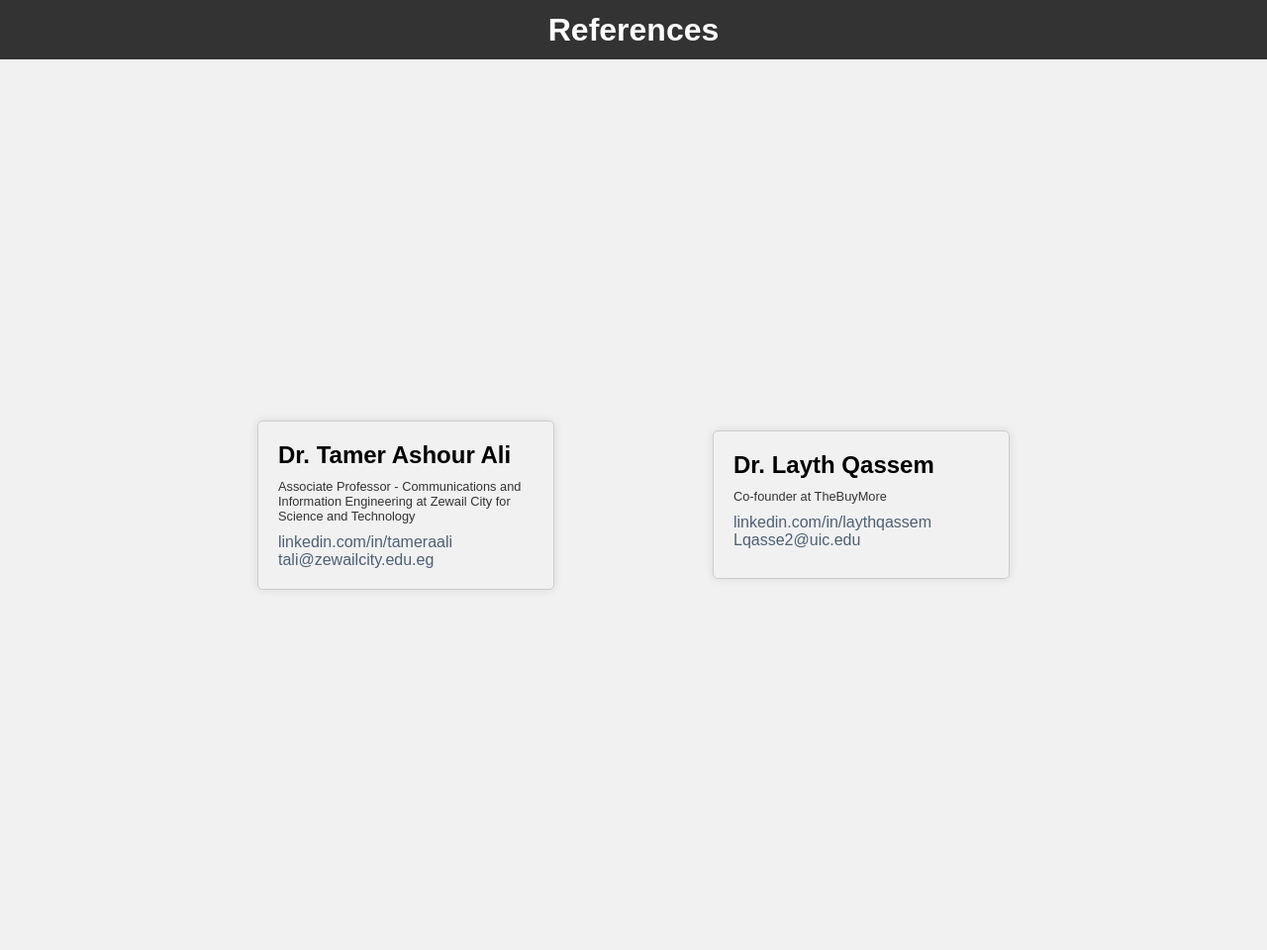
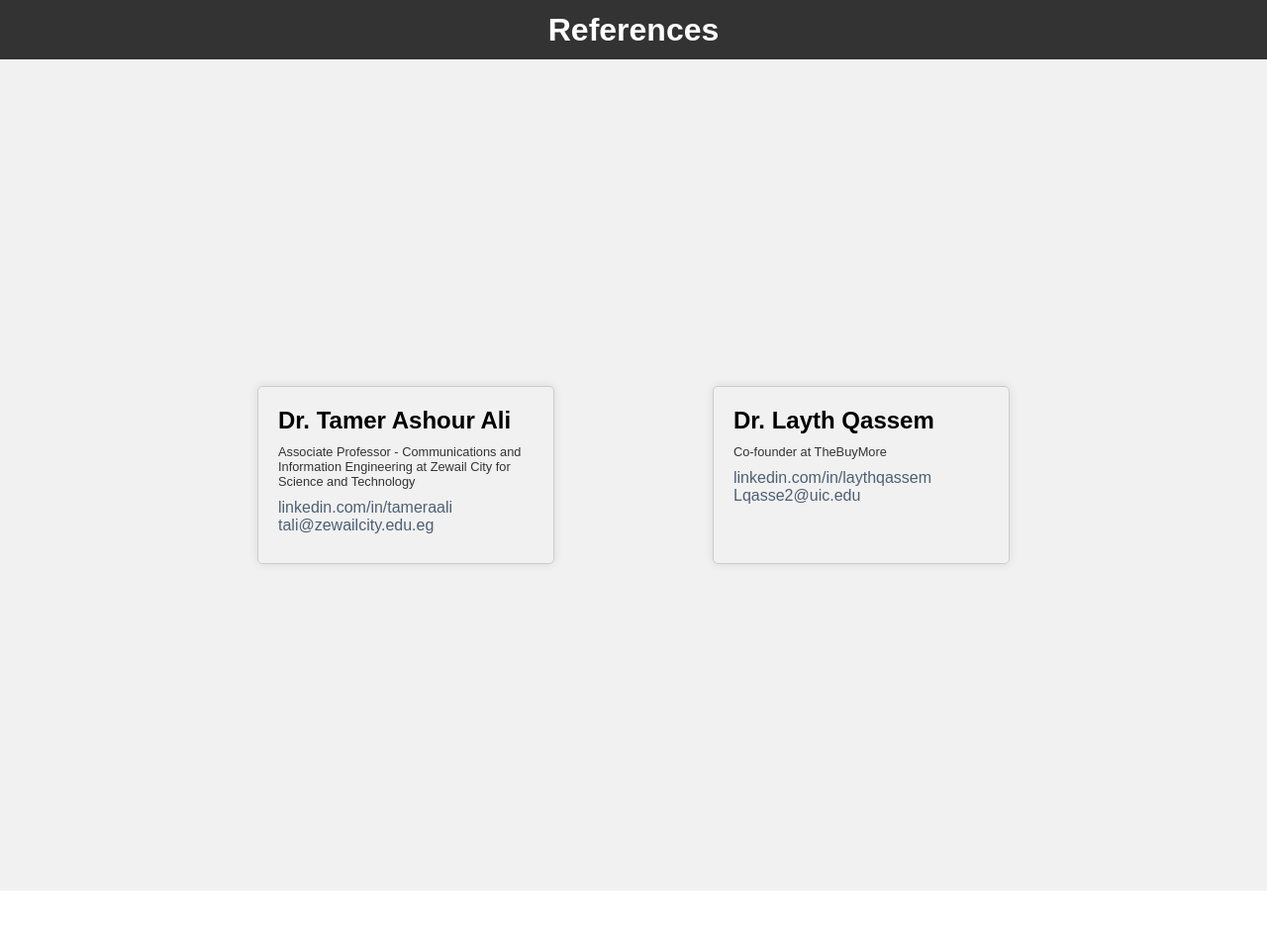
Before and after one commit to mhdeeb/mhdeeb.github.io, a Jekyll site: the page link/references.html, which Jekyll copies as it is, in a window 1280 px wide. Shown: the whole page at 99% size. Built offline with Jekyll 4.4.1, drawn with Linux system fonts in a browser that asks for light colours; after the commit the page ends 900 px from its top, so only the background shows below that.

Commit message:
Update references.html

```diff
--- a/link/references.html
+++ b/link/references.html
@@ -16,6 +16,11 @@
         margin: 0;
         box-sizing: border-box;
       }
+      body {
+        display: flex;
+        flex-direction: column;
+        min-height: 100vh;
+      }
       header {
         display: flex;
         justify-content: center;
@@ -29,14 +34,14 @@
         justify-content: center;
         gap: 10rem;
         align-items: center;
-        height: 100vh;
+        flex: 1;
         background-color: #f1f1f1;
       }
       .card {
         display: flex;
         flex-direction: column;
         width: 300px;
-        min-height: 150px;
+        min-height: 180px;
         border: 1px solid #ccc;
         border-radius: 5px;
         overflow: hidden;
```
